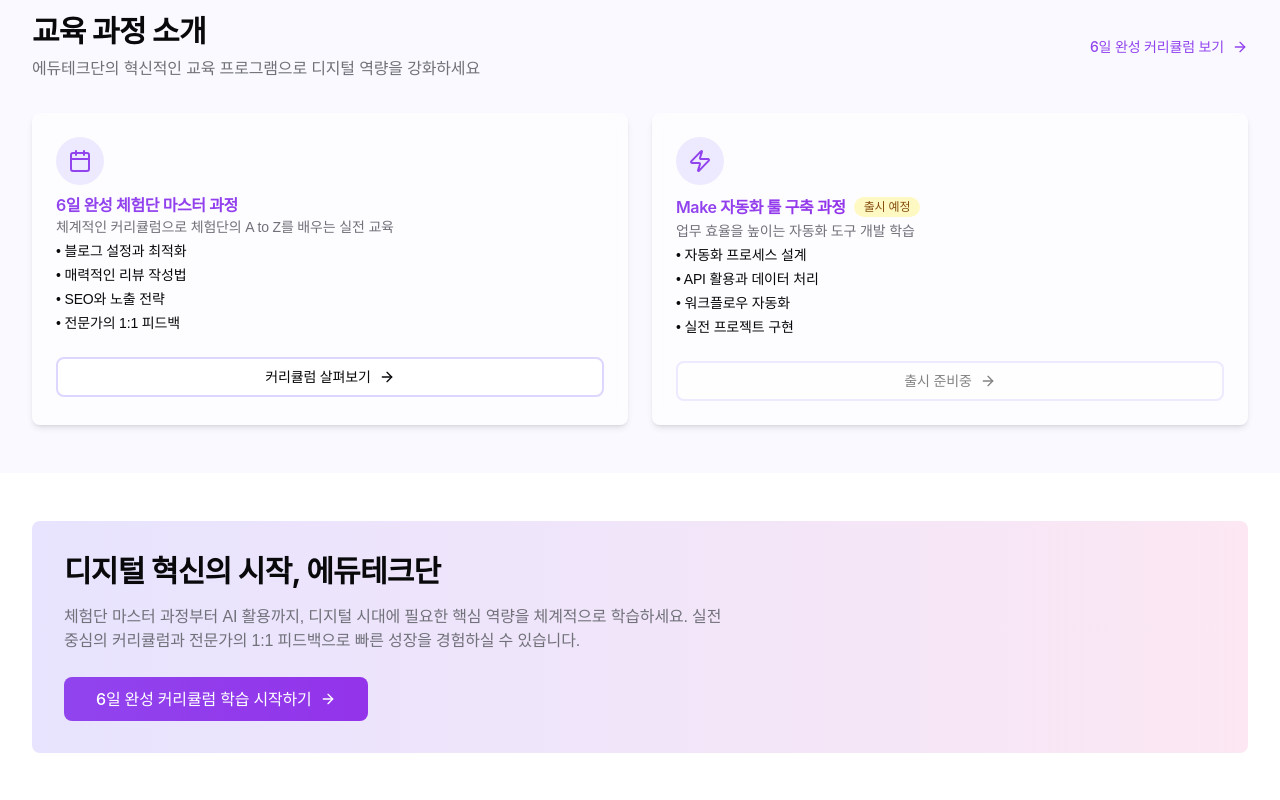
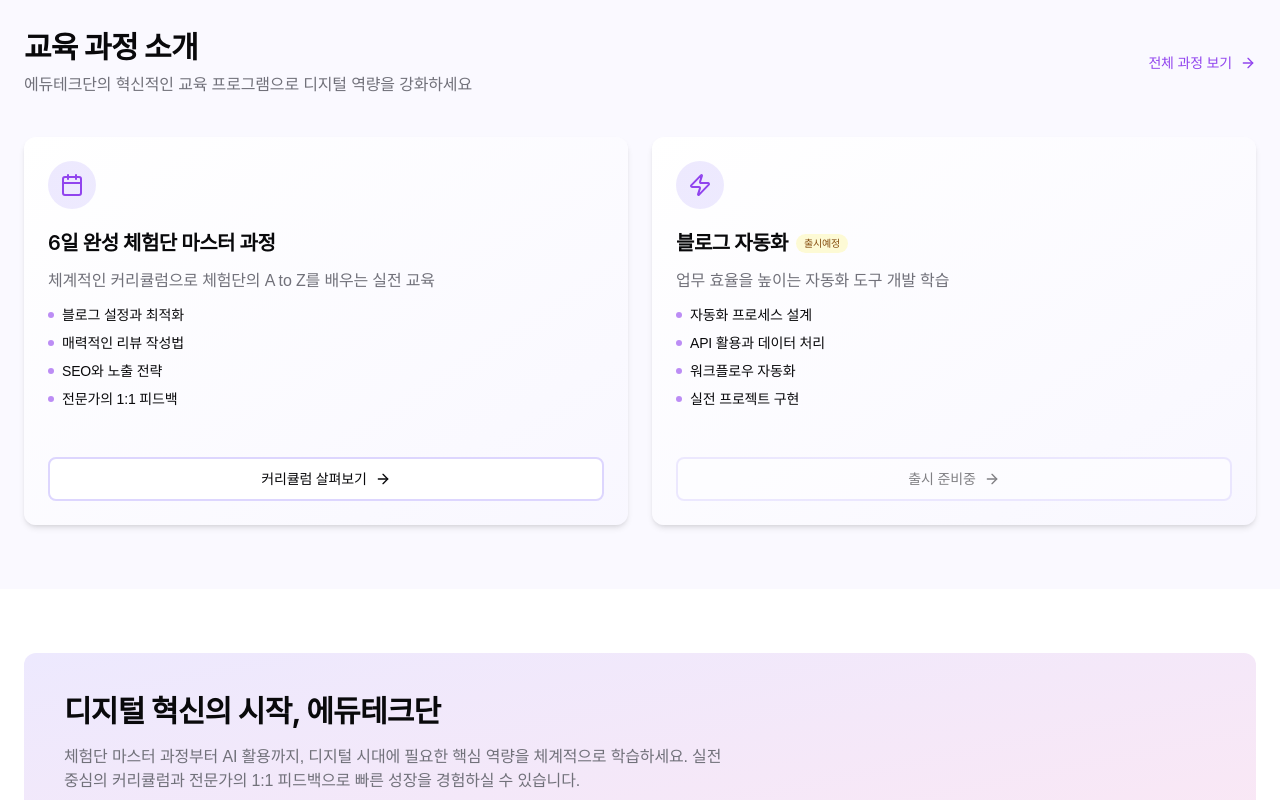
Before and after one commit to godud2604/hy-lnk, a Next.js app: page / in a window 1280 px wide. Shown: the part 640-1440 px from the top of the page. Built offline with nearby package versions, Linux system fonts and the light colour scheme; no server answers; a web font is replaced by a local one.

Commit message:
refactor Home component layout and improve card styling for better presentation

```diff
--- a/app/page.tsx
+++ b/app/page.tsx
@@ -10,40 +10,57 @@ export default function Home() {
       <HeroSection />
 
       {/* Featured Courses */}
-      <section className="bg-lavender-50/50 py-12">
-        <div className="container">
-          <div className="flex flex-col md:flex-row justify-between items-start md:items-center mb-8">
+      <section className="bg-lavender-50/50 py-8 sm:py-12 lg:py-16">
+        <div className="container px-4 sm:px-6">
+          <div className="flex flex-col md:flex-row justify-between items-start md:items-center mb-6 sm:mb-8 lg:mb-10">
             <div>
-              <h2 className="text-3xl font-bold tracking-tight">교육 과정 소개</h2>
-              <p className="text-muted-foreground mt-2">에듀테크단의 혁신적인 교육 프로그램으로 디지털 역량을 강화하세요</p>
+              <h2 className="text-2xl sm:text-3xl font-bold tracking-tight">교육 과정 소개</h2>
+              <p className="text-muted-foreground mt-2 text-sm sm:text-base">에듀테크단의 혁신적인 교육 프로그램으로 디지털 역량을 강화하세요</p>
             </div>
             <Link href="/curriculum">
-              <Button variant="link" className="p-0 mt-4 md:mt-0 text-primary hover:text-primary/90">
-                6일 완성 커리큘럼 보기 <ArrowRight className="ml-2 h-4 w-4" />
+              <Button variant="link" className="hidden md:flex p-0 mt-4 md:mt-0 text-primary hover:text-primary/90">
+                전체 과정 보기 <ArrowRight className="ml-2 h-4 w-4" />
               </Button>
             </Link>
           </div>
 
-          <div className="grid gap-6 md:grid-cols-2">
-            <Card className="border-none shadow-md hover:shadow-lg transition-shadow rounded-lg overflow-hidden">
-              <CardHeader className="space-y-1">
-                <div className="bg-lavender-100 w-12 h-12 rounded-full flex items-center justify-center mb-2">
+          <div className="grid gap-4 sm:gap-6 md:grid-cols-2">
+            <Card className="border-none shadow-md hover:shadow-lg transition-all duration-300 rounded-xl overflow-hidden bg-gradient-to-br from-white to-lavender-50/30">
+              <CardHeader className="space-y-2 sm:space-y-3">
+                <div className="bg-gradient-to-br from-lavender-100 to-lavender-200/50 w-12 h-12 rounded-full flex items-center justify-center mb-2">
                   <Calendar className="h-6 w-6 text-primary" />
                 </div>
-                <CardTitle>6일 완성 체험단 마스터 과정</CardTitle>
-                <CardDescription>
+                <CardTitle className="text-lg sm:text-xl">6일 완성 체험단 마스터 과정</CardTitle>
+                <div>
+                  <CardDescription className="text-sm sm:text-base">
                     체계적인 커리큘럼으로 체험단의 A to Z를 배우는 실전 교육
                   </CardDescription>
-                <ul className="mt-3 space-y-1 text-sm">
-                  <li>• 블로그 설정과 최적화</li>
-                  <li>• 매력적인 리뷰 작성법</li>
-                  <li>• SEO와 노출 전략</li>
-                  <li>• 전문가의 1:1 피드백</li>
+                  <ul className="mt-3 space-y-2">
+                    <li className="flex items-center gap-2 text-sm">
+                      <span className="w-1.5 h-1.5 rounded-full bg-primary/60"></span>
+                      블로그 설정과 최적화
+                    </li>
+                    <li className="flex items-center gap-2 text-sm">
+                      <span className="w-1.5 h-1.5 rounded-full bg-primary/60"></span>
+                      매력적인 리뷰 작성법
+                    </li>
+                    <li className="flex items-center gap-2 text-sm">
+                      <span className="w-1.5 h-1.5 rounded-full bg-primary/60"></span>
+                      SEO와 노출 전략
+                    </li>
+                    <li className="flex items-center gap-2 text-sm">
+                      <span className="w-1.5 h-1.5 rounded-full bg-primary/60"></span>
+                      전문가의 1:1 피드백
+                    </li>
                   </ul>
+                </div>
               </CardHeader>
-              <CardFooter>
-                <Link href="/curriculum" className="w-full">
-                  <Button variant="outline" className="w-full group border-lavender-200 hover:bg-lavender-50">
+              <CardFooter className="pt-0 pb-4">
+                <Link href="/course/day1" className="w-full">
+                  <Button
+                    variant="outline"
+                    className="w-full group border-lavender-200 hover:bg-lavender-50 rounded-lg h-11"
+                  >
                     커리큘럼 살펴보기
                     <ArrowRight className="ml-2 h-4 w-4 group-hover:translate-x-1 transition-transform" />
                   </Button>
@@ -51,50 +68,79 @@ export default function Home() {
               </CardFooter>
             </Card>
 
-            <Card className="border-none shadow-md hover:shadow-lg transition-shadow rounded-lg overflow-hidden">
-              <CardHeader className="space-y-1">
-                <div className="bg-lavender-100 w-12 h-12 rounded-full flex items-center justify-center mb-2">
+            <Card className="border-none shadow-md hover:shadow-lg transition-all duration-300 rounded-xl overflow-hidden bg-gradient-to-br from-white to-lavender-50/30">
+              <CardHeader className="space-y-2 sm:space-y-3">
+                <div className="bg-gradient-to-br from-lavender-100 to-lavender-200/50 w-12 h-12 rounded-full flex items-center justify-center mb-2">
                   <Zap className="h-6 w-6 text-primary" />
                 </div>
                 <div className="flex items-center gap-2">
-                  <CardTitle>Make 자동화 툴 구축 과정</CardTitle>
-                  <span className="inline-flex items-center rounded-full bg-yellow-100 px-2.5 py-0.5 text-xs font-medium text-yellow-800">
-                    출시 예정
+                  <CardTitle className="text-lg sm:text-xl">블로그 자동화</CardTitle>
+                  <span className="inline-flex items-center rounded-full bg-yellow-100/70 px-2 py-0.5 text-[10px] font-medium text-yellow-800">
+                    출시예정
                   </span>
                 </div>
-                <CardDescription>
+                <div>
+                  <CardDescription className="text-sm sm:text-base">
                     업무 효율을 높이는 자동화 도구 개발 학습
                   </CardDescription>
-                <ul className="mt-3 space-y-1 text-sm">
-                  <li>• 자동화 프로세스 설계</li>
-                  <li>• API 활용과 데이터 처리</li>
-                  <li>• 워크플로우 자동화</li>
-                  <li>• 실전 프로젝트 구현</li>
+                  <ul className="mt-3 space-y-2">
+                    <li className="flex items-center gap-2 text-sm">
+                      <span className="w-1.5 h-1.5 rounded-full bg-primary/60"></span>
+                      자동화 프로세스 설계
+                    </li>
+                    <li className="flex items-center gap-2 text-sm">
+                      <span className="w-1.5 h-1.5 rounded-full bg-primary/60"></span>
+                      API 활용과 데이터 처리
+                    </li>
+                    <li className="flex items-center gap-2 text-sm">
+                      <span className="w-1.5 h-1.5 rounded-full bg-primary/60"></span>
+                      워크플로우 자동화
+                    </li>
+                    <li className="flex items-center gap-2 text-sm">
+                      <span className="w-1.5 h-1.5 rounded-full bg-primary/60"></span>
+                      실전 프로젝트 구현
+                    </li>
                   </ul>
+                </div>
               </CardHeader>
-              <CardFooter>
-                <Button variant="outline" className="w-full group border-lavender-200 hover:bg-lavender-50" disabled>
+              <CardFooter className="pt-0 pb-4">
+                <Link href="/tools" className="w-full">
+                  <Button
+                    variant="outline"
+                    className="w-full group border-lavender-200 hover:bg-lavender-50 rounded-lg h-11"
+                    disabled
+                  >
                     출시 준비중
                     <ArrowRight className="ml-2 h-4 w-4 group-hover:translate-x-1 transition-transform" />
                   </Button>
+                </Link>
               </CardFooter>
             </Card>
           </div>
+
+          <Link href="/curriculum" className="md:hidden w-full mt-6">
+            <Button variant="link" className="w-full justify-center text-primary hover:text-primary/90">
+              전체 과정 보기 <ArrowRight className="ml-2 h-4 w-4" />
+            </Button>
+          </Link>
         </div>
       </section>
 
       {/* Premium Membership CTA */}
-      <section className="container py-12">
-        <div className="rounded-lg bg-gradient-to-r from-lavender-100 to-softpink-100 p-8 relative overflow-hidden">
-          <div className="absolute inset-0 bg-gradient-to-r from-lavender-200/30 to-transparent" />
+      <section className="container py-8 sm:py-12 lg:py-16 px-4 sm:px-6">
+        <div className="rounded-xl bg-gradient-to-br from-lavender-100 to-softpink-100 p-6 sm:p-8 lg:p-10 relative overflow-hidden">
+          <div className="absolute inset-0 bg-grid-pattern opacity-[0.03] pointer-events-none" />
           <div className="relative z-10 max-w-2xl">
-            <h2 className="text-3xl font-bold tracking-tight mb-4">디지털 혁신의 시작, 에듀테크단</h2>
-            <p className="text-muted-foreground mb-6">
+            <h2 className="text-2xl sm:text-3xl font-bold tracking-tight mb-3 sm:mb-4">디지털 혁신의 시작, 에듀테크단</h2>
+            <p className="text-muted-foreground mb-6 text-sm sm:text-base leading-relaxed">
               체험단 마스터 과정부터 AI 활용까지, 디지털 시대에 필요한 핵심 역량을 체계적으로 학습하세요. 실전 중심의 커리큘럼과 전문가의 1:1 피드백으로 빠른 성장을 경험하실 수 있습니다.
             </p>
             <Link href="/curriculum">
-              <Button size="lg" className="text-base">
-                6일 완성 커리큘럼 학습 시작하기 <ArrowRight className="ml-2 h-4 w-4" />
+              <Button
+                size="lg"
+                className="w-full sm:w-auto text-sm sm:text-base px-6 py-5 sm:py-6 rounded-lg shadow-lg hover:shadow-xl transition-all duration-300"
+              >
+                학습 시작하기 <ArrowRight className="ml-2 h-4 w-4" />
               </Button>
             </Link>
           </div>
--- a/components/hero-section.tsx
+++ b/components/hero-section.tsx
@@ -14,7 +14,7 @@ export default function HeroSection() {
                 체험단 초보자도
               </span>
               <br className="hidden sm:block" />
-              <span className="inline-block sm:mt-2 md:mt-3 bg-gradient-to-r from-purple-600 to-pink-600 text-transparent bg-clip-text">
+              <span className="ml-2 inline-block sm:mt-2 md:mt-3 bg-gradient-to-r from-purple-600 to-pink-600 text-transparent bg-clip-text">
                 6일만에 전문가처럼
               </span>
             </h1>
--- a/components/site-footer.tsx
+++ b/components/site-footer.tsx
@@ -21,11 +21,11 @@ export default function SiteFooter() {
                   6일 완성 커리큘럼
                 </Link>
               </li>
-              <li>
+              {/* <li>
                 <Link href="/tips" className="text-muted-foreground hover:text-foreground transition-colors">
                   체험단 꿀팁
                 </Link>
-              </li>
+              </li> */}
               {/* <li>
                 <Link href="/schedule" className="text-muted-foreground hover:text-foreground transition-colors">
                   일정 관리
--- a/components/site-header.tsx
+++ b/components/site-header.tsx
@@ -65,7 +65,7 @@ export default function SiteHeader() {
                 href="/"
                 className="text-sm font-medium text-muted-foreground transition-colors hover:text-primary"
               >
-                Make 자동화
+                블로그 자동화
               </Link>
               <Badge variant="secondary" className="absolute -top-2.5 -right-8 text-[10px] py-0 px-1.5 h-4 bg-yellow-100/70 text-yellow-800 hover:bg-yellow-100/70">
                 출시예정
@@ -109,7 +109,7 @@ export default function SiteHeader() {
               </DropdownMenuItem>
               <DropdownMenuItem asChild>
                 <div className="flex items-center gap-2 w-full relative">
-                  <Link href="/">Make 자동화</Link>
+                  <Link href="/">블로그 자동화</Link>
                   <Badge variant="secondary" className="text-[10px] py-0 px-1.5 h-4 bg-yellow-100/70 text-yellow-800 hover:bg-yellow-100/70">
                     출시예정
                   </Badge>
--- a/components/ui/card.tsx
+++ b/components/ui/card.tsx
@@ -8,7 +8,7 @@ const Card = React.forwardRef<HTMLDivElement, React.HTMLAttributes<HTMLDivElemen
     <div
       ref={ref}
       className={cn(
-        "rounded-xl border bg-white/50 backdrop-blur-md shadow-sm transition-all duration-300 hover:shadow-lg hover:translate-y-[-2px]",
+        "rounded-lg border bg-card text-card-foreground shadow-sm",
         className
       )}
       {...props}
@@ -21,7 +21,7 @@ const CardHeader = React.forwardRef<HTMLDivElement, React.HTMLAttributes<HTMLDiv
   ({ className, ...props }, ref) => (
     <div
       ref={ref}
-      className={cn("flex flex-col space-y-1.5 p-6", className)}
+      className={cn("flex flex-col space-y-1.5 p-4 sm:p-6", className)}
       {...props}
     />
   )
@@ -32,7 +32,10 @@ const CardTitle = React.forwardRef<HTMLParagraphElement, React.HTMLAttributes<HT
   ({ className, ...props }, ref) => (
     <h3
       ref={ref}
-      className={cn("font-semibold leading-none tracking-tight bg-gradient-to-r from-primary to-purple-600 bg-clip-text text-transparent", className)}
+      className={cn(
+        "text-lg font-semibold leading-none tracking-tight",
+        className
+      )}
       {...props}
     />
   )
@@ -52,7 +55,7 @@ CardDescription.displayName = "CardDescription"
 
 const CardContent = React.forwardRef<HTMLDivElement, React.HTMLAttributes<HTMLDivElement>>(
   ({ className, ...props }, ref) => (
-    <div ref={ref} className={cn("p-6 pt-0", className)} {...props} />
+    <div ref={ref} className={cn("p-4 sm:p-6 pt-0", className)} {...props} />
   )
 )
 CardContent.displayName = "CardContent"
@@ -61,7 +64,7 @@ const CardFooter = React.forwardRef<HTMLDivElement, React.HTMLAttributes<HTMLDiv
   ({ className, ...props }, ref) => (
     <div
       ref={ref}
-      className={cn("flex items-center p-6 pt-0", className)}
+      className={cn("flex items-center p-4 sm:p-6 pt-0", className)}
       {...props}
     />
   )
```
Lines whose indentation alone changed are shown as unchanged.
